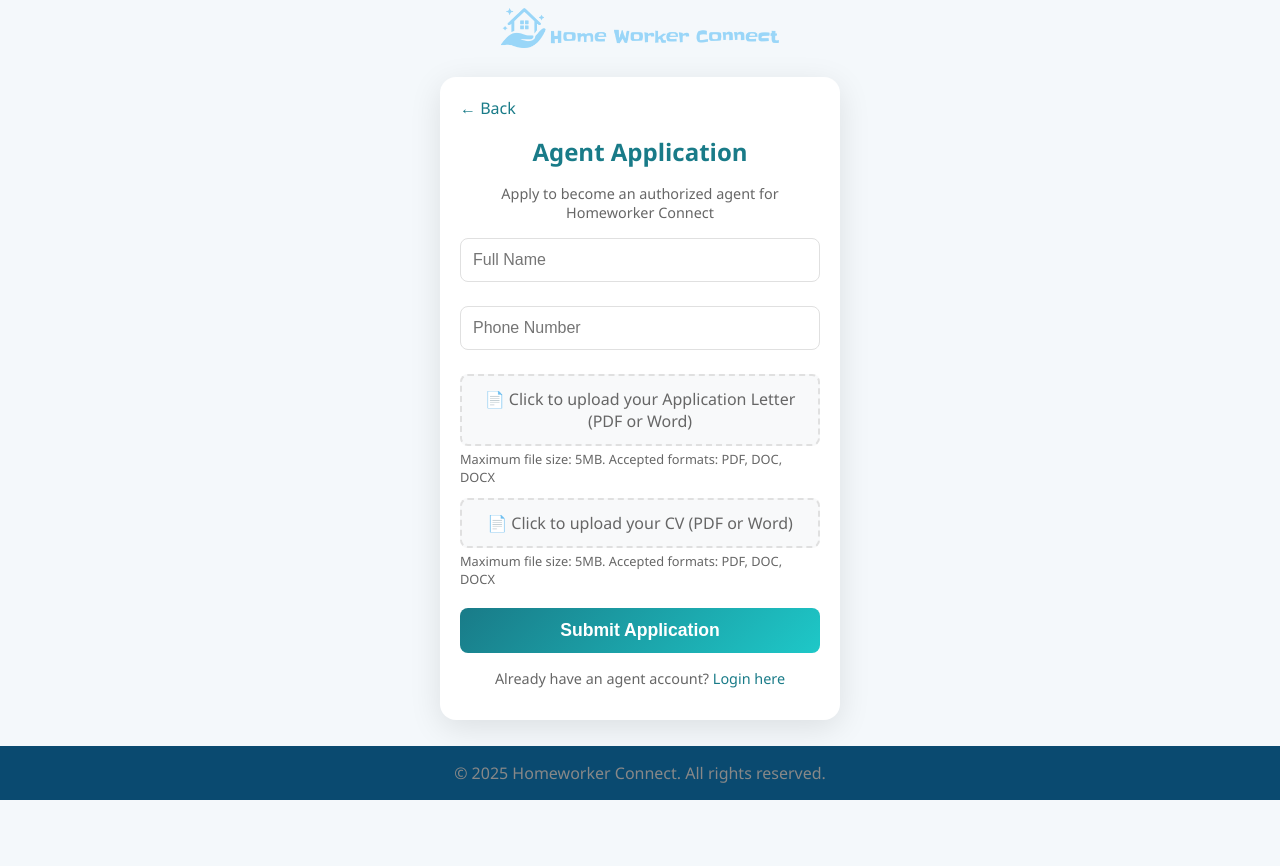
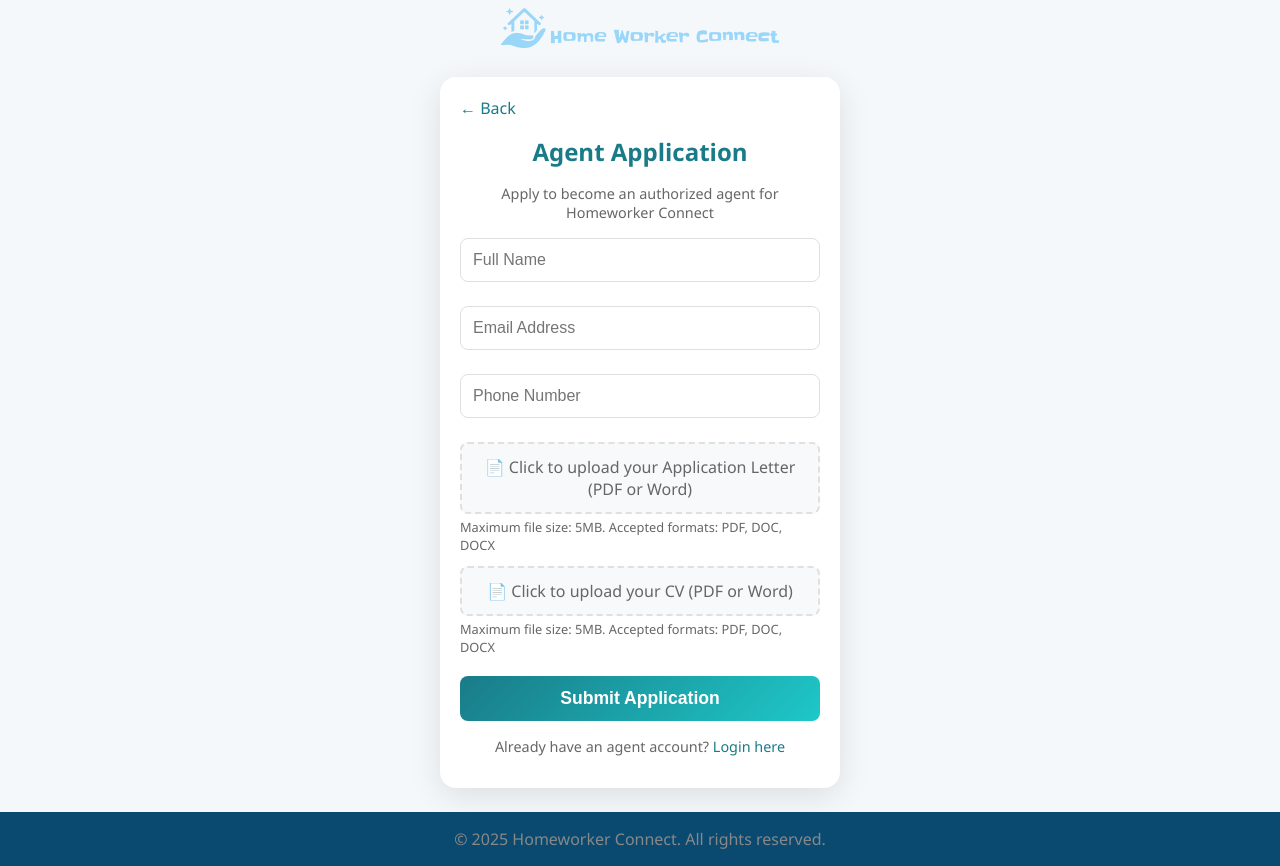
Before and after one commit to kenprohosting/Homeworker.info, a PHP site: page /agent_application.php in a window 1280 px wide. Before the commit the page ends 800 px from the top, so only its background shows below. Run offline with PHP 8.4, Linux system fonts and the light colour scheme; some libraries are stand-ins or nearby versions.

Commit message:
--added email field

```diff
--- a/agent_application.php
+++ b/agent_application.php
@@ -142,7 +142,7 @@ if ($_SERVER['REQUEST_METHOD'] == 'POST') {
 
         <form method="POST" action="" enctype="multipart/form-data" style="display: flex; flex-direction: column; gap: 12px;">
             <input type="text" name="name" placeholder="Full Name" value="<?= isset($_POST['name']) ? htmlspecialchars($_POST['name']) : '' ?>" required style="padding: 12px; border: 1px solid #e0e0e0; border-radius: 8px; font-size: 1rem; transition: border-color 0.3s;">
-
+             <input type="email" name="email" placeholder="Email Address" value="<?= isset($_POST['email']) ? htmlspecialchars($_POST['email']) : '' ?>" required style="padding: 12px; border: 1px solid #e0e0e0; border-radius: 8px; font-size: 1rem; transition: border-color 0.3s;">
             <input type="tel" name="contact" placeholder="Phone Number" value="<?= isset($_POST['contact']) ? htmlspecialchars($_POST['contact']) : '' ?>" required style="padding: 12px; border: 1px solid #e0e0e0; border-radius: 8px; font-size: 1rem; transition: border-color 0.3s;">
 
             <div class="file-input-wrapper">
```
